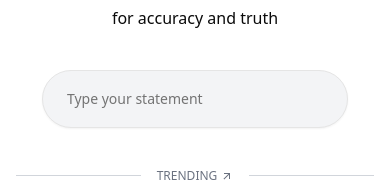
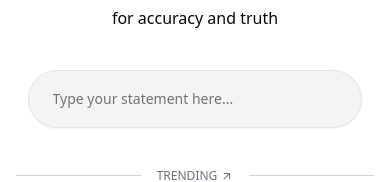
Before and after one commit to Veryfai-Protocol/veryfai-frontend-ts, a React (Vite) app: page / in a window 390 px wide. Shown: the part 290-472 px from the top of the page. Built offline with nearby package versions, Linux system fonts and the light colour scheme.

Commit message:
quick fix with input

```diff
--- a/src/screens/MainApp.tsx
+++ b/src/screens/MainApp.tsx
@@ -105,12 +105,12 @@ export const MainApp = () => {
           <p className="md:text-[24px]">for accuracy and truth</p>
         </div>
 
-        <div className={`lg:w-[60%] sm:w-[80%] w-[90%] ${inputValue.length > 0 ? "shadow-2xl" : ""} relative p-2 rounded-t-xl ${animateUp ? "bg-transparent shadow-none" : ""} transition-all duration-300`}>
+        <div className={`lg:w-[60%] sm:w-[80%] w-[98%] ${inputValue.length > 0 ? "shadow-2xl" : ""} relative p-2 rounded-t-xl ${animateUp ? "bg-transparent shadow-none" : ""} transition-all duration-300`}>
           <div className="flex items-center">
             <Input
               type="text"
-              className={`rounded-full transition-all duration-300 transform ${inputValue.length > 0 ? "bg-white" : "bg-[#F3F4F6]"} ${animateUp ? "translate-y-[-50px] opacity-0" : ""} py-7 pl-6 pr-[140px] w-full text-gray-700 focus:outline-none`}
-              placeholder="Type your statement here"
+              className={`rounded-full transition-all duration-300 transform ${inputValue.length > 0 ? "bg-white" : "bg-[#F3F4F6]"} ${animateUp ? "translate-y-[-50px] opacity-0" : ""} py-7 pl-6 md:pr-[140px] w-full text-gray-700 focus:outline-none`}
+              placeholder="Type your statement here..."
               value={inputValue}
               onChange={handleInputChange}
               onKeyDown={handleKeyDown}
```
